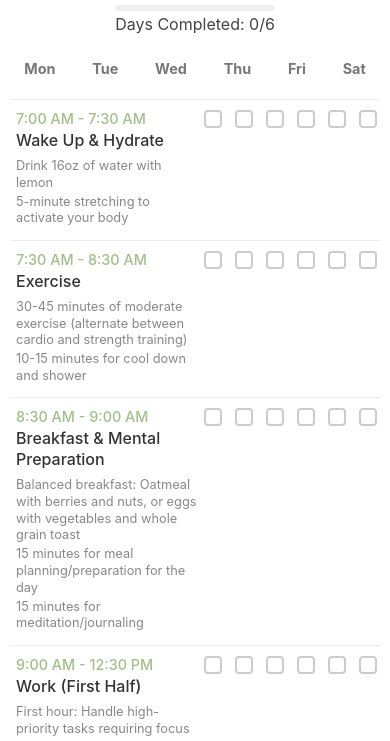
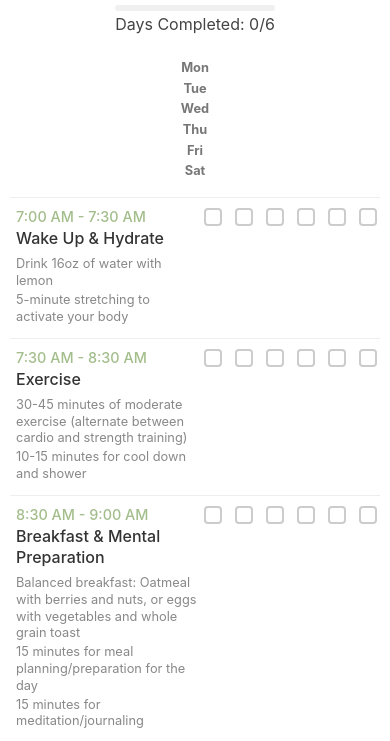
Before and after one commit to TerminatorJ06/my-daily-routine, a plain HTML site: page index.html in a window 390 px wide. Shown: the part 65-806 px from the top of the page. Drawn offline with Linux system fonts and the light colour scheme.

Commit message:
Update index.html

```diff
--- a/index.html
+++ b/index.html
@@ -316,26 +316,38 @@
             }
 
             .task-item:first-child .day-checklist-header {
-                /* Changed to space-between for mobile alignment */
-                justify-content: space-between;
-                gap: 0;
+                /* Changed to flex-start and column direction for alignment */
+                justify-content: flex-start; /* Align items to the start (left) */
+                flex-direction: column; /* Stack labels and checkboxes vertically */
+                align-items: center; /* Center items horizontally in column */
+                gap: 2px; /* Reduced gap between label and checkboxes */
+                margin-bottom: 5px; /* Reduced margin below header */
                 margin-left: 0;
-                width: 100%;
+                width: auto; /* Day header width adjusts to content */
             }
 
             .task-item:first-child .day-checklist-header .day-label-container {
-                width: auto;
-                 flex-grow: 1; /* Allow day labels to take equal space */
-                 text-align: center; /* Center day labels in their container on mobile */
+                width: auto; /* Adjust width to content */
+                flex-grow: 0; /* Don't grow, fit to content */
+                text-align: center; /* Center day labels */
+                margin-left: 0; /* Reset any left margin */
+                margin-right: 0; /* Reset right margin */
+                padding: 0; /* Reset padding */
             }
 
             .task-item:first-child .day-checklist-header label {
-                font-size: 0.9em;
+                font-size: 0.8em; /* Reduced font size */
                 position: static;
                 top: auto;
                 right: auto;
                 text-align: center;
                 padding-right: 0;
+                margin-bottom: 2px; /* Add a little bottom margin to labels */
+            }
+
+             .task-item:first-child .day-checklist {
+                justify-content: center; /* Center checkboxes in column */
+                gap: 4px; /* Reduced gap between checkboxes */
             }
 
 
```
